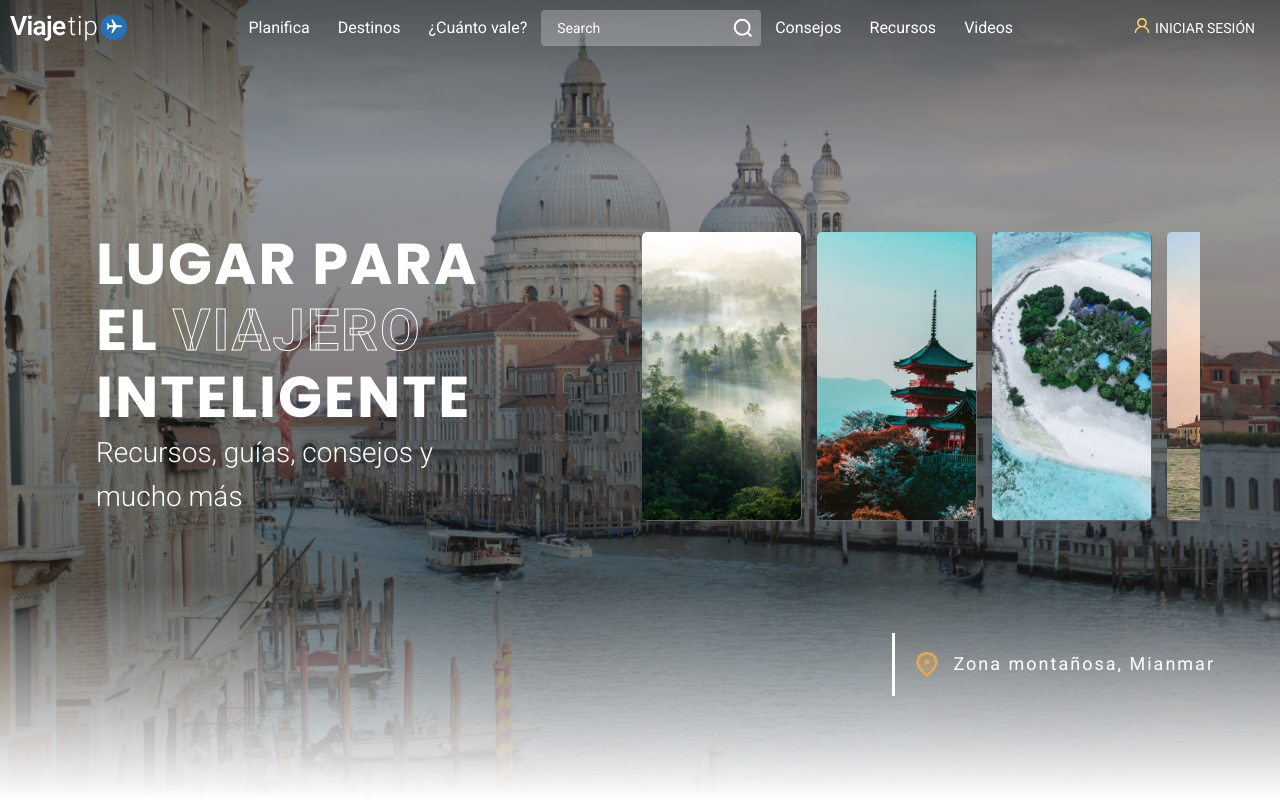
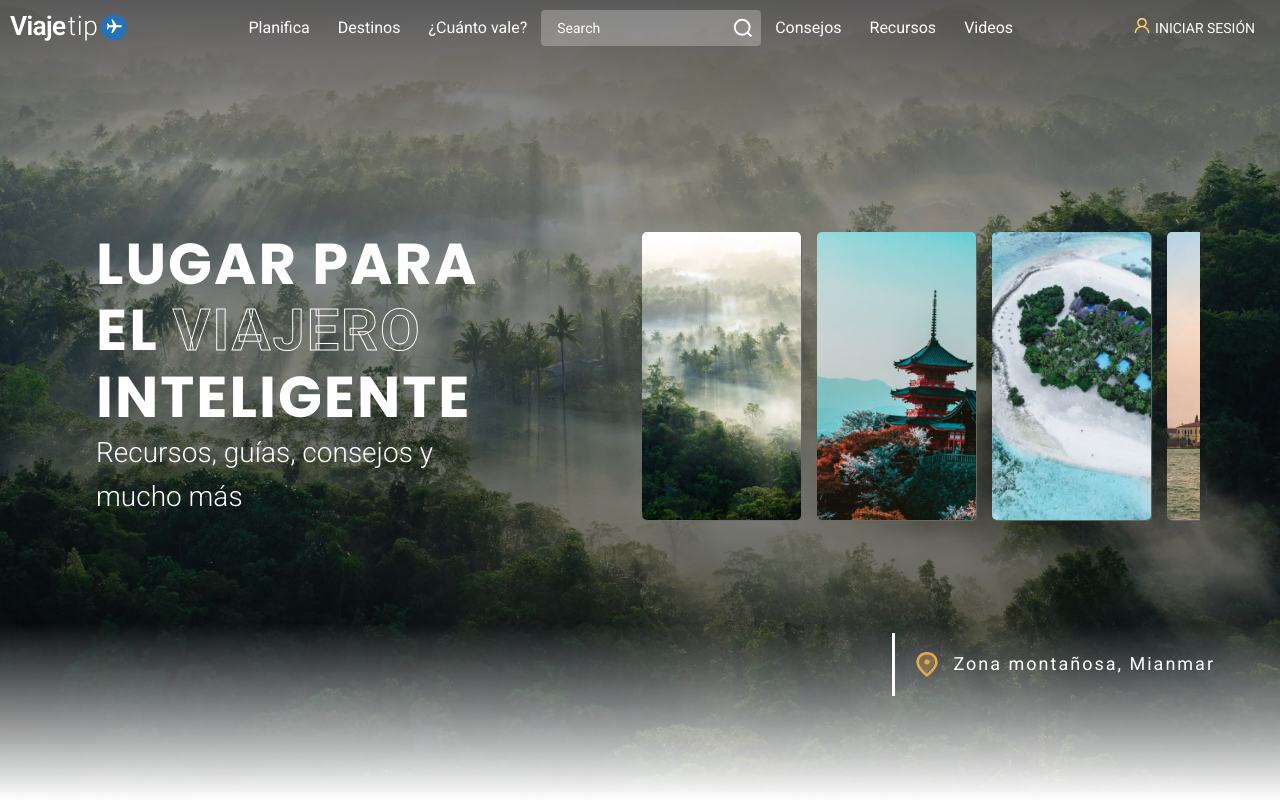
Before and after one commit to iCharlieAraiza/viajetip, a website: page index.html in a window 1280 px wide. Both pictures are taken after a click on the element 721 px from the left and 376 px from the top of the page. Shown: the top 800 px of the page. Drawn offline with nearby package versions, Linux system fonts and the light colour scheme.

Commit message:
Complete hero

```diff
--- a/css/style.scss
+++ b/css/style.scss
@@ -286,7 +286,7 @@ p {
         height: 100%;
         top: 0;
         background: rgb(38,68,99);
-        background: linear-gradient(180deg, #000000a6 0%, rgba(10, 10, 10, 0.38) 21%, rgba(12, 12, 12, 0.56) 73%, white 100%);
+        background: linear-gradient(180deg, #000000a6 0%, rgba(10, 10, 10, 0.38) 21%, rgba(12, 12, 12, 0.56) 78%, white 100%);
         @media only screen and (min-width: 1201px) {
         picture {
             img {
@@ -559,6 +559,9 @@ p {
     img {
         width: 100%;
     }
+    @media only screen and (min-width: 1201px)  {
+        margin-right: -2rem;
+    }
 }
 
 
--- a/index.html
+++ b/index.html
@@ -77,9 +77,9 @@
 
     <section class="hero">
         <picture>
-            <source media="(min-width: 768px)" srcset="assets/img/hero-img.jpg">
-            <source media="(max-width: 767px)" srcset="assets/img/hero-img.jpg">
-            <img src="assets/img/hero-img.jpg" alt="hero">
+            <!-- <source media="(min-width: 768px)" srcset="assets/img/hero-img.jpg">
+            <source media="(max-width: 767px)" srcset="assets/img/hero-img.jpg"> -->
+            <img src="assets/img/hero-img.jpg" class="hero-background-img" alt="hero">
         </picture>
         <div class="gradient"></div>
 
@@ -131,7 +131,6 @@
             <div class="img-aux-block">
                 <picture>
                     <source media="(min-width: 768px)" srcset="assets/img/homepage/icon-travel-content.svg">
-                    <source media="(max-width: 767px)" srcset="assets/img/homepage/icon-travel-content.svg">
                     <img src="assets/img/homepage/icon-travel-content.svg" alt="homepage">
                 </picture>
             </div>
--- a/js/homepage.js
+++ b/js/homepage.js
@@ -17,31 +17,32 @@ const places = {
   "hills":{
     "title":"Zona montañosa, Mianmar",
     "description":"Lorem ipsum dolor sit amet, consectetur adipiscing elit. Sed euismod, nunc ut aliquam aliquam, nisl nisl aliquet nisl, eget aliquam nisl lorem quis nisl. Sed euismod, nunc ut aliquam aliquam, nisl nisl aliquet nisl, eget aliquam nisl lorem quis nisl.",
-    "image":"https://images.unsplash.com/photo-1519680772-3b7b1b1b5f1d?ixlib=rb-1.2.1&ixid=eyJhcHBfaWQiOjEyMDd9&auto=format&fit=crop&w=1050&q=80"
+    "image":"assets/img/hero/hills.png"
   },
   "japan":{
-    "title":"Japan",
+    "title":"Kioto, Japón",
     "description":"Lorem ipsum dolor sit amet, consectetur adipiscing elit. Sed euismod, nunc ut aliquam aliquam, nisl nisl aliquet nisl, eget aliquam nisl lorem quis nisl. Sed euismod, nunc ut aliquam aliquam, nisl nisl aliquet nisl, eget aliquam nisl lorem quis nisl.",
-    "image":"https://images.unsplash.com/photo-1519680772-3b7b1b1b5f1d?ixlib=rb-1.2.1&ixid=eyJhcHBfaWQiOjEyMDd9&auto=format&fit=crop&w=1050&q=80"
+    "image":"assets/img/hero/kyoto.jpg"
   },
   "maldives":{
-    "title":"Maldives",
+    "title":"Maldivas",
     "description":"Lorem ipsum dolor sit amet, consectetur adipiscing elit. Sed euismod, nunc ut aliquam aliquam, nisl nisl aliquet nisl, eget aliquam nisl lorem quis nisl. Sed euismod, nunc ut aliquam aliquam, nisl nisl aliquet nisl, eget aliquam nisl lorem quis nisl.",
-    "image":"https://images.unsplash.com/photo-1519680772-3b7b1b1b5f1d?ixlib=rb-1.2.1&ixid=eyJhcHBfaWQiOjEyMDd9&auto=format&fit=crop&w=1050&q=80"
+    "image":"assets/img/hero/maldives-bg.jpg"
   },
   "venice":{
-    "title":"Venice",
+    "title":"Venecia, Italia",
     "description":"Lorem ipsum dolor sit amet, consectetur adipiscing elit. Sed euismod, nunc ut aliquam aliquam, nisl nisl aliquet nisl, eget aliquam nisl lorem quis nisl. Sed euismod, nunc ut aliquam aliquam, nisl nisl aliquet nisl, eget aliquam nisl lorem quis nisl.",
-    "image":"https://images.unsplash.com/photo-1519680772-3b7b1b1b5f1d?ixlib=rb-1.2.1&ixid=eyJhcHBfaWQiOjEyMDd9&auto=format&fit=crop&w=1050&q=80"
+    "image":"assets/img/hero-img.jpg"
   },
 }
 
 const placeDescription = document.querySelector('.place-name');
-
+const heroBackground = document.querySelector('.hero-background-img');
 
 cards.forEach((card) => {
   card.addEventListener('click', () => {
     const value = card.getAttribute('data-value');
     placeDescription.innerHTML = places[value].title;
+    heroBackground.src = places[value].image;
   });
 })
```
Also changed, not shown: assets/img/hero/kyoto.jpg (added), assets/img/hero/maldives-bg.jpg (added), css/style.css, 1 other file.
